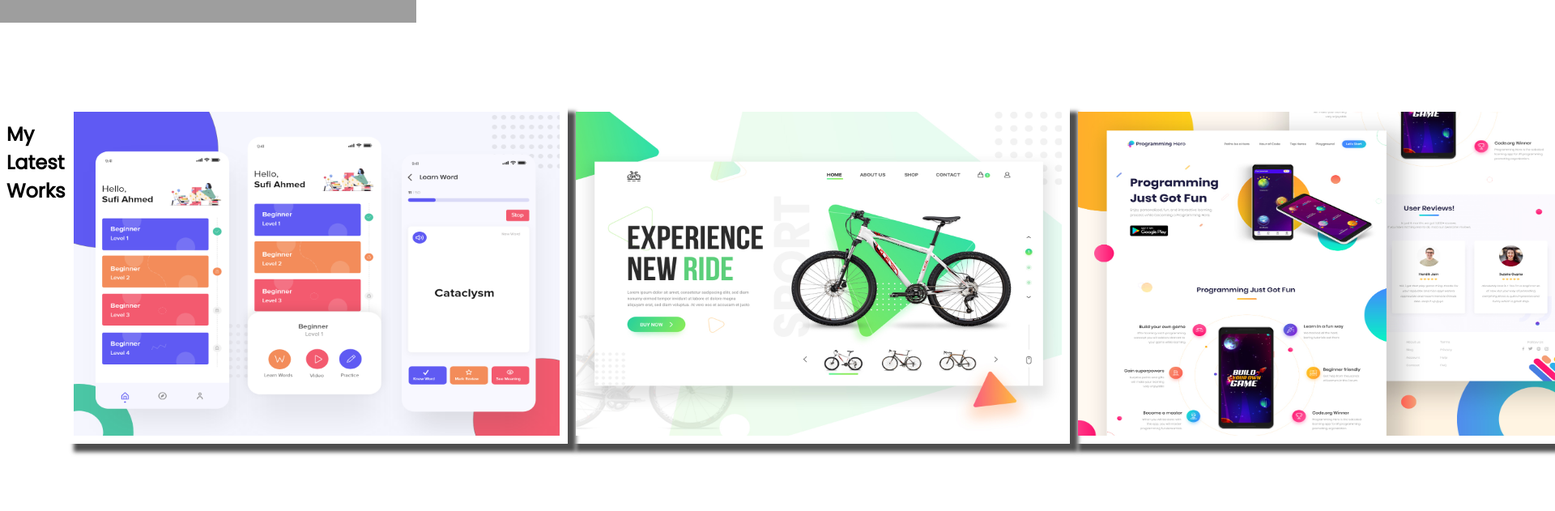
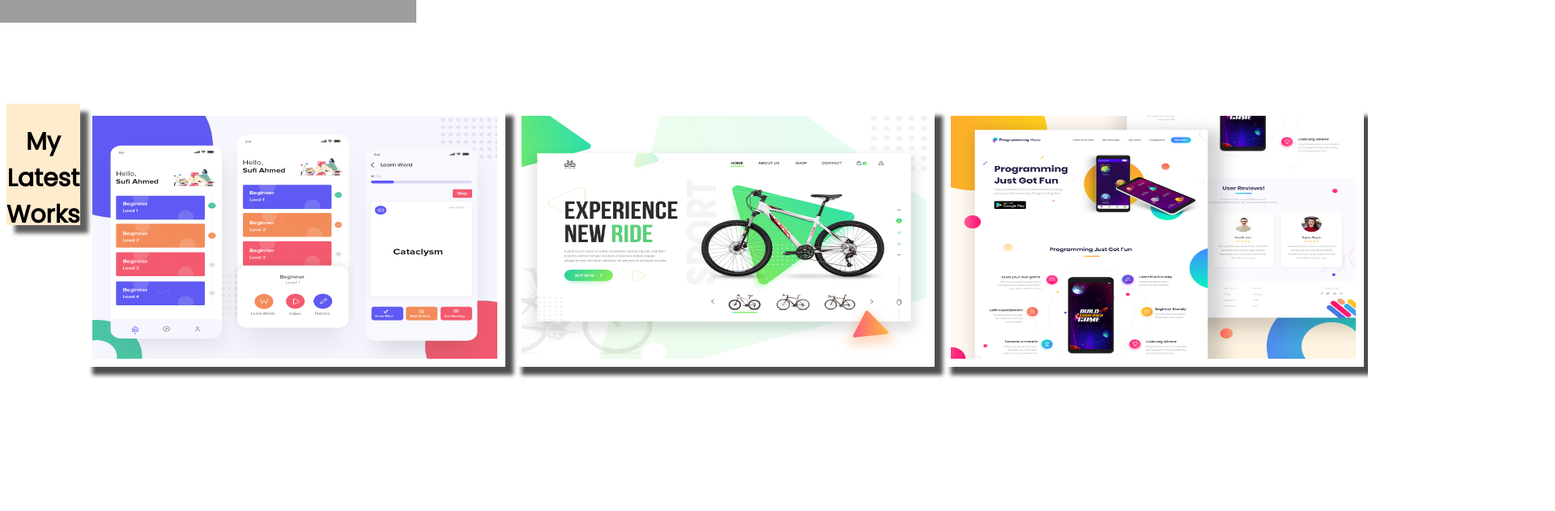
Before and after one commit to MD-Sakil-Hasan/first-assignment-retry, a plain HTML site: page index.html in a window 1280 px wide. Shown: the part 1280-1911 px from the top of the page at 81% size, 1920 px wide, since content can reach past the window. Drawn offline with Linux system fonts and the light colour scheme; grey boxes are pictures that could not be loaded.

Commit message:
final modiication

```diff
--- a/index.html
+++ b/index.html
@@ -51,9 +51,9 @@
                 <h2>My Latest Works</h2>
             </div>
             <div class="img-box">
-                <div class="box-img"><img src="images/latest-work/work-1.png" height="400px" width="600px"></div>
-                <div class="box-img"><img src="images/latest-work/work-2.jpg" height="400px" width="600px"></div>
-                <div class="box-img"><img src="images/latest-work/work-3.jpg" height="400px" width="600px"></div>
+                <div class="box-img"><img src="images/latest-work/work-1.png" height="300px" width="500px"></div>
+                <div class="box-img"><img src="images/latest-work/work-2.jpg" height="300px" width="500px"></div>
+                <div class="box-img"><img src="images/latest-work/work-3.jpg" height="300px" width="500px"></div>
             </div>
         </div>
     </section>
--- a/style.css
+++ b/style.css
@@ -68,10 +68,15 @@ section {
 .works {
     display: inline-flex;
 }
-.work h2 {
+.work-h2 {
     font-size: 20px;
     text-align: center;
     align-content: center;
+    background-color: blanchedalmond;
+    height: 150px;
+    box-shadow: 10px 10px 5px rgb(95, 95, 95);
+
+
 }
 .img-box {
     height: 900px;
@@ -80,10 +85,10 @@ section {
 }
 .box-img {
     width: 100%;
-    height: 400px;
+    height: 300px;
     /* background-color: bisque; */
     /* border: 2px solid green; */
-    margin: 0px;
+    margin: 5px;
     padding: 10px;
     box-shadow: 10px 10px 5px rgb(78, 78, 78);
 }
@@ -109,8 +114,8 @@ section {
     position: relative;
     width: 500px;
     padding: 10px;
-    margin-left: 25%;
-    margin-right: 25%;
+    margin-left: 33%;
+    margin-right: 33%;
     box-shadow: 10px 10px 5px;
 }
 
```
